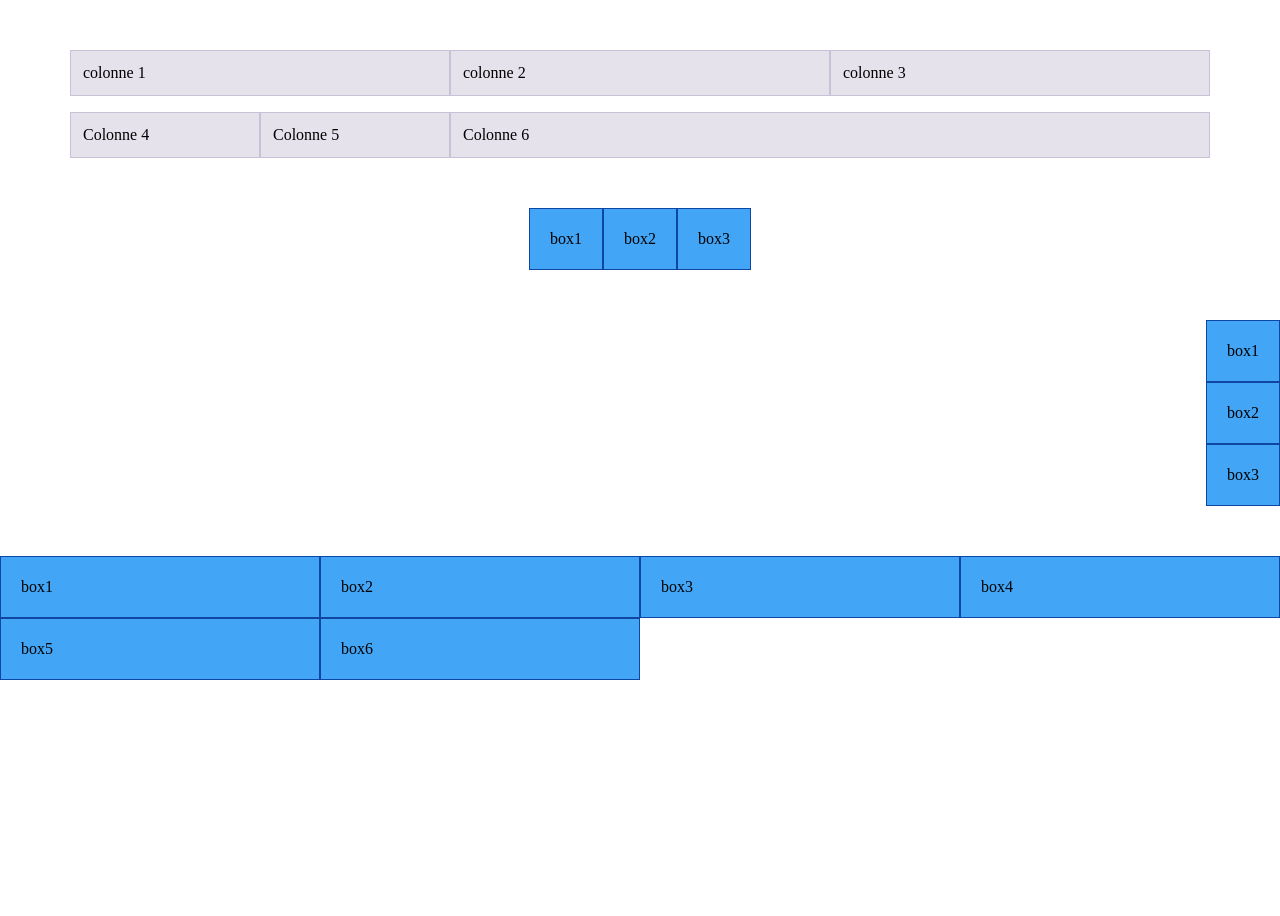
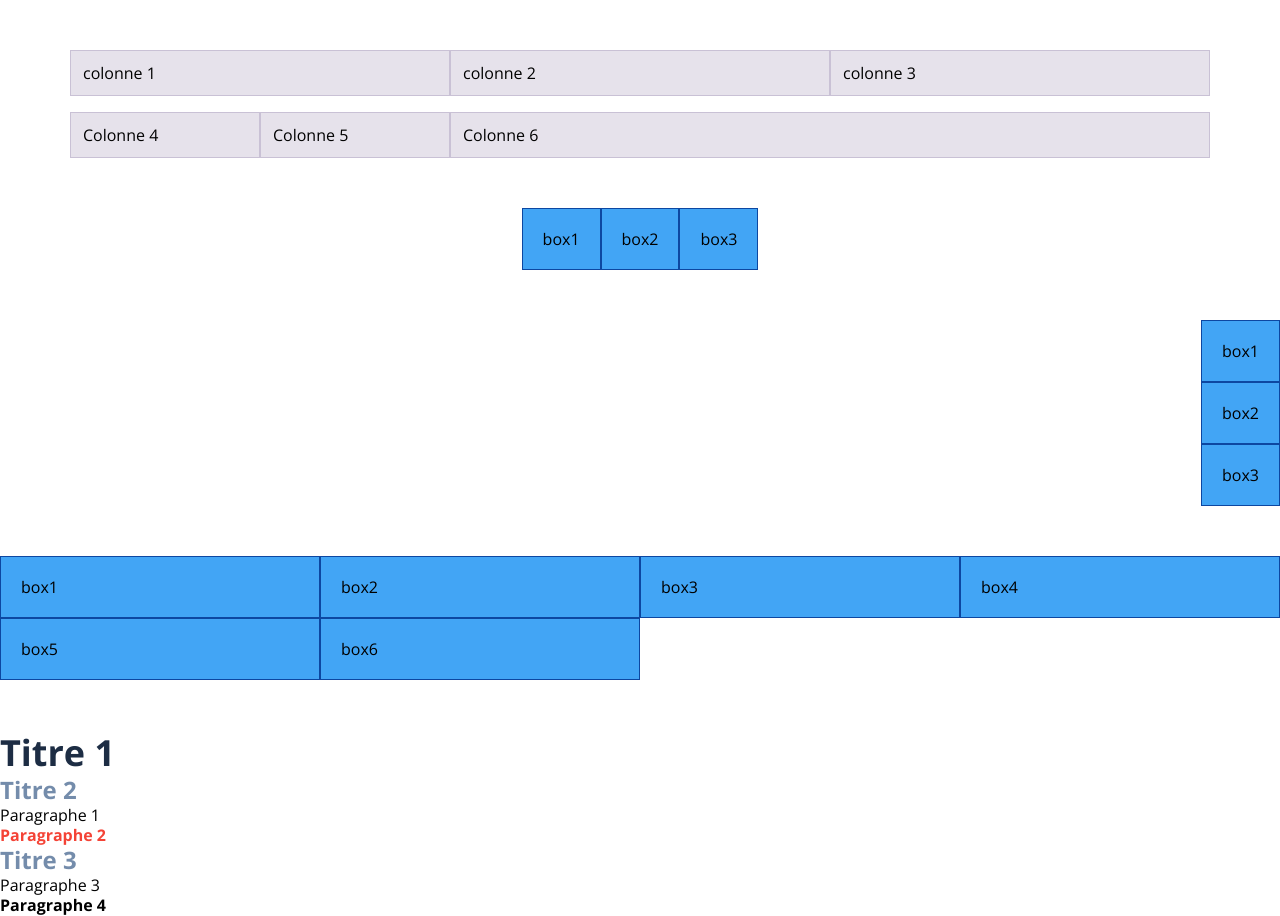
Before and after one commit to elisemutrux/examen-revision-a, a website built with Parcel: page src/index.html in a window 1280 px wide. Before the commit the page ends 800 px from the top, so only its background shows below. Built offline with nearby package versions, Linux system fonts and the light colour scheme.

Commit message:
4.Sélecteurs

```diff
--- a/src/index.html
+++ b/src/index.html
@@ -49,6 +49,19 @@
         </div>
       </div>
     </div>
+    <div class="excercice">
+      <div class="selectors">
+        <h2>Titre 1</h2>
+        <div class="article">
+          <h3>Titre 2</h3>
+          <p>Paragraphe 1</p>
+          <p class="highlight">Paragraphe 2</p>
+        </div>
+        <h3>Titre 3</h3>
+        <p>Paragraphe 3</p>
+        <p class="highlight">Paragraphe 4</p>
+      </div>
+    </div>
 
     <script src="js/main.js" type="module"></script>
   </body>
--- a/src/scss/_base.scss
+++ b/src/scss/_base.scss
@@ -17,6 +17,7 @@
 
 html {
   font-size: 16px;
+  font-family: "Open Sans", sans-serif;
 }
 
 body {
--- a/src/scss/main.scss
+++ b/src/scss/main.scss
@@ -1,5 +1,5 @@
 @import "base";
 @import "layout";
-@import "modules/example";
+@import "modules/selectors";
 @import "modules/flex-box";
 @import "bootstrap/scss/bootstrap-grid";
--- /dev/null
+++ b/src/scss/modules/_selectors.scss
@@ -0,0 +1,28 @@
+h2 {
+  font-size: 36px;
+  font-weight: 700;
+  color: #1d2d44;
+  line-height: 45px;
+}
+
+h3 {
+  font-size: 24px;
+  font-weight: 700;
+  color: #748cab;
+  line-height: 30px;
+}
+
+p {
+  font-size: 16px;
+  font-weight: 400;
+  line-height: 20px;
+}
+
+.highlight {
+  font-weight: 700;
+}
+
+.article .highlight {
+  color: #f44336;
+  font-weight: 700;
+}
```
Also changed, not shown: src/scss/modules/_example.scss (deleted).
